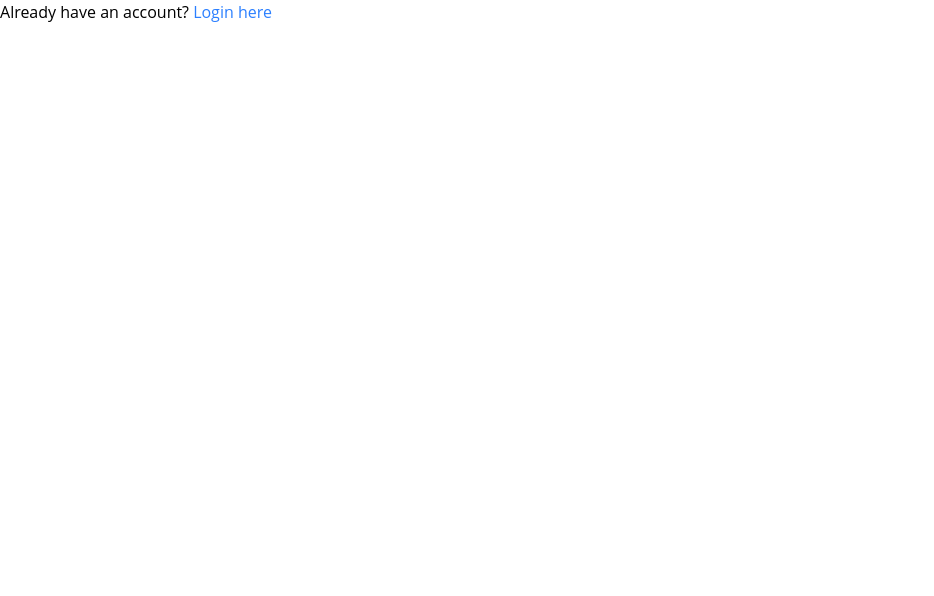
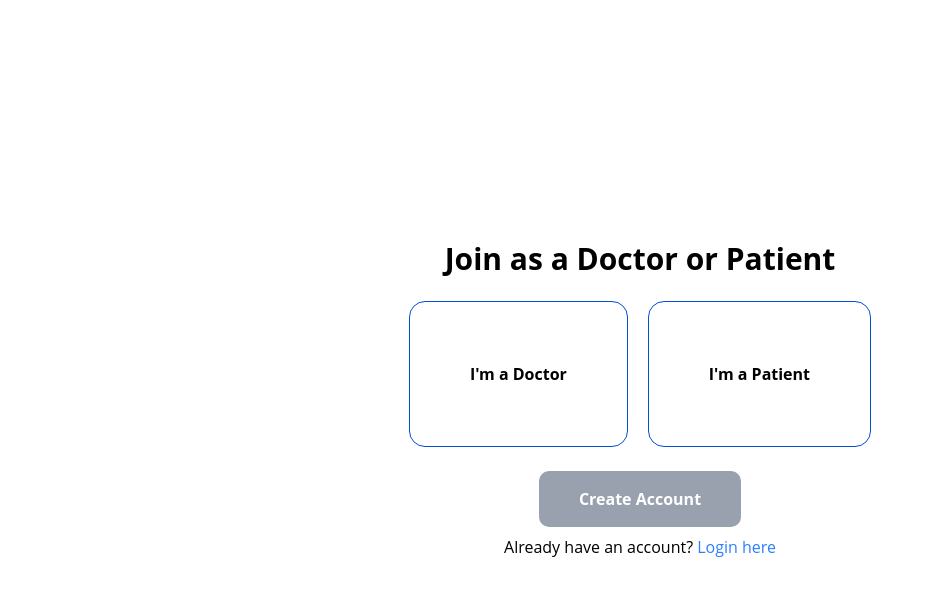
Before and after one commit to engahmed25/Medical-App, a React (Vite) app: page /register in a window 1280 px wide. Shown: the top 596 px of the page, without its empty margins (0-934 px from the left). Built offline with nearby package versions, Linux system fonts and the light colour scheme.

Commit message:
Adding ChooseRole page and the Reusabel BTN

```diff
--- a/src/features/Authentication/ChooseRole.jsx
+++ b/src/features/Authentication/ChooseRole.jsx
@@ -1,16 +1,74 @@
+import { useState } from "react";
 import { Link } from "react-router-dom";
+import Button from "../../ui/Button";
 
 function ChooseRole() {
+  const [chooseRole, setChooseRole] = useState(null);
+
   return (
-    <div>
+    <div className=" flex flex-col items-center justify-center min-h-screen gap-6">
+      <h2 className="font-bold text-3xl text-center">
+        Join as a Doctor or Patient
+      </h2>
+      <div className="flex gap-5 flex-col w-[80%] md:w-auto md:flex-row">
+        <button
+          className={`p-[60px] ${
+            chooseRole === "doctor"
+              ? "bg-[var(--main-lite-color)] text-white"
+              : ""
+          }  transition-colors duration-500  hover:bg-[var(--main-lite-color)] hover:text-white text-black font-bold rounded-2xl border-[1px] border-[var(--main-color)] cursor-pointer`}
+          onClick={() => setChooseRole("doctor")}
+        >
+          I'm a Doctor
+        </button>
+        <button
+          className={`p-[60px] ${
+            chooseRole === "patient"
+              ? "bg-[var(--main-lite-color)] text-white"
+              : ""
+          }  transition-colors duration-500  hover:bg-[var(--main-lite-color)] hover:text-white text-black font-bold rounded-2xl border-[1px] border-[var(--main-color)] cursor-pointer`}
+          onClick={() => setChooseRole("patient")}
+        >
+          I'm a Patient
+        </button>{" "}
+      </div>
+      <div className="flex flex-col items-center">
+        {/* <button
+          className={`${
+            chooseRole === null
+              ? "bg-gray-400 cursor-not-allowed"
+              : "cursor-pointer transition-colors duration-500  hover:bg-[var(--main-lite-color)]"
+          } bg-[var(--main-color)] text-white font-bold py-4 px-10 rounded-[10px] mb-2 `}
+        >
+          {chooseRole === null
+            ? "Create Account"
+            : chooseRole === "doctor"
+            ? "Register as Doctor"
+            : "Register as Patient"}
+        </button> */}
+
+        <Button
+          withTransition={chooseRole !== null}
+          withHover={chooseRole !== null}
+          className={`py-4 px-10 mb-2`}
+          disabled={chooseRole === null}
+          onClick={() => {}}
+        >
+          {chooseRole === null
+            ? "Create Account"
+            : chooseRole === "doctor"
+            ? "Register as Doctor"
+            : "Register as Patient"}{" "}
+        </Button>
         <p>
           Already have an account?
-        <Link href="/login" className="text-blue-500 underline">
+          <Link to="/login" className="text-blue-500 underline">
             {" "}
             Login here
           </Link>
         </p>
       </div>
+    </div>
   );
 }
 
--- a/src/features/Authentication/DoctorRegisterForm.jsx
+++ b/src/features/Authentication/DoctorRegisterForm.jsx
@@ -3,6 +3,7 @@ import { Form, useForm } from "react-hook-form";
 import FormInput from "./FormInput";
 import Doctor from "./FormRow";
 import FormRow from "./FormRow";
+import Button from "../../ui/Button";
 const specializations = [
   "Cardiology",
   "Dermatology",
@@ -217,13 +218,17 @@ function DoctorRegisterForm() {
             )}
           </div>
         )}
-        <button
+        {/* <button
           type="submit"
           className="bg-[var(--main-color)] p-2.5 rounded-[10px] w-full cursor-pointer text-white font-bold transition-colors duration-500  hover:bg-[var(--main-lite-color)]"
           disabled={isSubmitting}
         >
           {isSubmitting ? "Forwarding..." : "Upload Files"}
-        </button>
+        </button> */}
+
+        <Button type="submit" className="w-full p-2.5" disabled={isSubmitting}>
+          {isSubmitting ? "Forwarding..." : "Upload Files"}
+        </Button>
       </form>
     </div>
   );
--- a/src/index.css
+++ b/src/index.css
@@ -6,6 +6,7 @@
   --main-lite-color: #014ed5d4;
   --backGround-color: #d9d9d9;
   --main-transition: 0.3s;
+  --main-radius: 10px;
   --main-padding-top: 80px;
   --main-padding-bottom: 80px;
   --sec-color: #fafafa;
--- /dev/null
+++ b/src/ui/Button.jsx
@@ -0,0 +1,24 @@
+function Button({
+  children,
+  onClick,
+  disabled,
+  className,
+  withTransition = true,
+  withHover = true,
+}) {
+  return (
+    <button
+      onClick={onClick}
+      disabled={disabled}
+      className={`${className} bg-[var(--main-color)] text-white font-bold rounded-[var(--main-radius)] ${
+        withTransition
+          ? "transition-colors duration-500 cursor-pointer"
+          : "bg-gray-400 cursor-not-allowed"
+      } ${withHover ? "hover:bg-[var(--main-lite-color)]" : ""} `}
+    >
+      {children}
+    </button>
+  );
+}
+
+export default Button;
```
Also changed, not shown: src/features/Appointments/ss.txt (added). Lines whose indentation alone changed are shown as unchanged.
